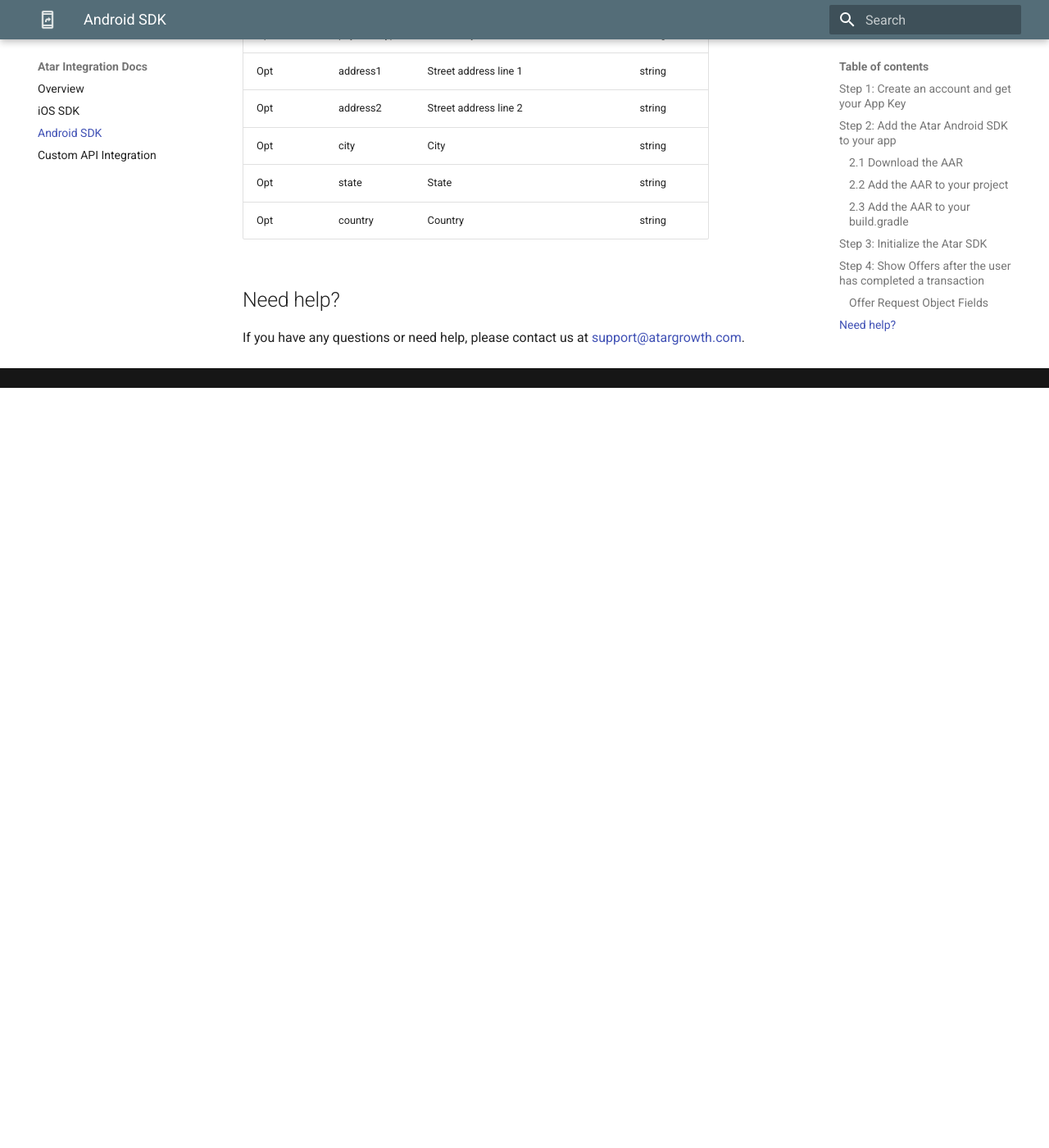
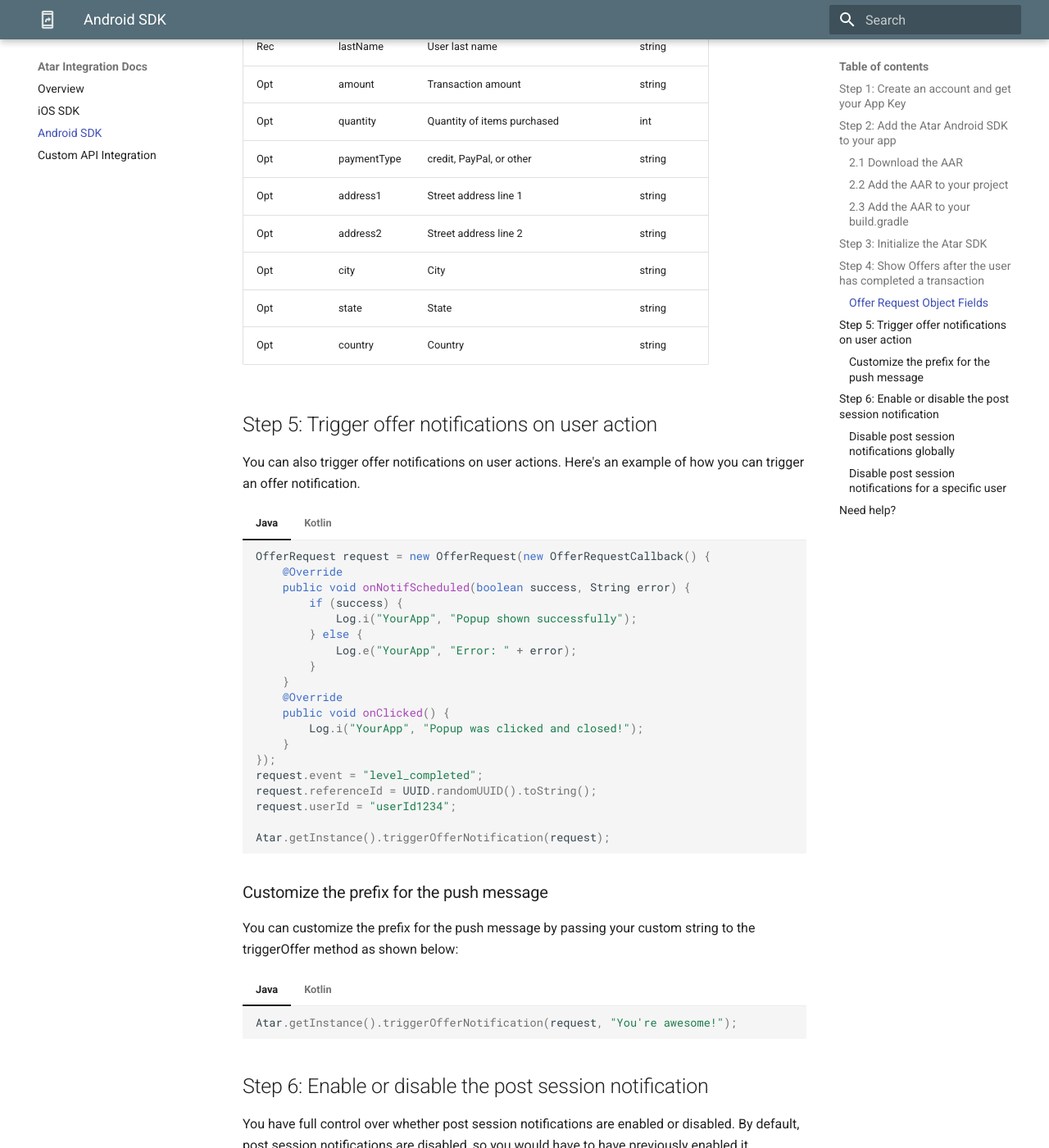
Before and after one commit to Atar-Growth/atar.github.io, an MkDocs documentation site: the page built from docs/android-sdk.md, in a window 1280 px wide and 1400 px high, scrolled down 3119 px. Shown: the whole window at 82% size. Built offline with MkDocs 1.6.1 and Material for MkDocs 9.7.7, drawn with Linux system fonts in a browser that asks for light colours; before the commit the page ends 3592 px from its top, so only the background shows below that; some of the changed text lies outside the part shown.

Commit message:
updated android sdk

````diff
--- a/docs/android-sdk.md
+++ b/docs/android-sdk.md
@@ -16,7 +16,7 @@
 
 ### 2.1 Download the AAR
 
-Download the Atar Android SDK AAR file from here: [https://postintent-hosting.s3.amazonaws.com/atar-sdk-1.0.aar](https://postintent-hosting.s3.amazonaws.com/atar-sdk-1.0.aar)
+Download the Atar Android SDK AAR file from here: [https://postintent-hosting.s3.amazonaws.com/atar-sdk-1.0.1.aar](https://postintent-hosting.s3.amazonaws.com/atar-sdk-1.0.1.aar)
 
 ### 2.2 Add the AAR to your project
 
@@ -77,27 +77,35 @@
 === "Java"
     ```java
     OfferRequest request = new OfferRequest(new OfferRequestCallback() {
-    @Override
-    public void onShown(boolean success, Exception error) {
-        if (success) {
-            Log.i("AtarTestBed", "Popup shown successfully");
-        } else {
-            Log.e("AtarTestBed", "Error: " + error.getMessage());
+        @Override
+        public void onPopupShown(boolean success, String error) {
+            if (success) {
+                Log.i("YourApp", "Popup shown successfully");
+            } else {
+                Log.e("YourApp", "Error: " + error);
+            }
         }
-    }
-    @Override
-    public void onClicked() {
-        Log.i("AtarTestBed", "Interstitial was clicked!");
-    }
+        @Override
+        public void onPopupCanceled() {
+            Log.i("YourApp", "Popup was canceled and closed");
+        }
+        @Override
+        public void onClicked() {
+            Log.i("YourApp", "Popup was clicked and closed!");
+        }
     });
 
     // Complete the information about the user and transaction
+
+    // Required
     request.event = "purchase";
     request.userId = "userId1234";
+    request.referenceId = "12345"; // this is some unique reference ID for the transaction
+
+    // Recommended
     request.email = "user1234@email.com";
     request.phone = "1234567890";
-    // this is some unique reference ID for the transaction
-    request.referenceId = "12345;
+
     request.gender = "M";
     request.dob = "YYYYMMDD";
     request.address1 = "123 Example St";
@@ -114,27 +122,32 @@
 === "Kotlin"
     ```kotlin
     val request = OfferRequest(object : OfferRequestCallback {
-      override fun onShown(success: Boolean, error: Exception?) {
-          if (success) {
-              Log.i("AtarTestBed", "Popup shown successfully")
-          } else {
-              Log.e("AtarTestBed", "Error: " + error?.message)
-          }
-      }
-      override fun onClicked() {
-          Log.i("AtarTestBed", "Interstitial was clicked!")
-      }
+        override fun onPopupShown(success: Boolean, error: String?) {
+            if (success) {
+                Log.i("YourApp", "Popup shown successfully")
+            } else {
+                Log.e("YourApp", "Error: " + error?.message)
+            }
+        }
+        override fun onCanceled() {
+            Log.i("YourApp", "Popup was canceled and closed")
+        }
+        override fun onClicked() {
+            Log.i("YourApp", "Popup was clicked and closed!")
+        }
     })
 
     // Complete the information about the user and transaction
+
+    // Required
     request.event = "purchase";
     request.userId = "userId1234";
+    request.referenceId = "12345"; // this is some unique reference ID for the transaction
+
+    // Recommended
     request.email = "user1234@email.com";
     request.phone = "1234567890";
-    // this is some unique referenced ID for the transaction
-    request.referenceId = "12345";
 
-    .randomUUID().toString();
     request.gender = "M";
     request.dob = "YYYYMMDD";
     request.address1 = "123 Example St";
@@ -174,6 +187,91 @@
 | Opt  | state       | State                                          | string    |
 | Opt  | country     | Country                                        | string    |
 
+## Step 5: Trigger offer notifications on user action
+
+You can also trigger offer notifications on user actions. Here's an example of how you can trigger an offer notification.
+
+=== "Java"
+    ```java
+    OfferRequest request = new OfferRequest(new OfferRequestCallback() {
+        @Override
+        public void onNotifScheduled(boolean success, String error) {
+            if (success) {
+                Log.i("YourApp", "Popup shown successfully");
+            } else {
+                Log.e("YourApp", "Error: " + error);
+            }
+        }
+        @Override
+        public void onClicked() {
+            Log.i("YourApp", "Popup was clicked and closed!");
+        }
+    });
+    request.event = "level_completed";
+    request.referenceId = UUID.randomUUID().toString();
+    request.userId = "userId1234";
+
+    Atar.getInstance().triggerOfferNotification(request);
+    ```
+
+=== "Kotlin"
+    ```kotlin
+    val request = OfferRequest(object : OfferRequestCallback {
+        override fun onNotifScheduled(success: Boolean, error: String?) {
+            if (success) {
+                Log.i("YourApp", "Popup shown successfully")
+            } else {
+                Log.e("YourApp", "Error: " + error?)
+            }
+        }
+        override fun onClicked() {
+            Log.i("YourApp", "Popup was clicked and closed!")
+        }
+    })
+
+    request.event = "level_completed"
+    request.referenceId = UUID.randomUUID().toString()
+    request.userId = "userId1234"
+
+    Atar.getInstance().triggerOfferNotification(request)
+    ```
+
+### Customize the prefix for the push message
+
+You can customize the prefix for the push message by passing your custom string to the triggerOffer method as shown below:
+
+=== "Java"
+    ```java
+    Atar.getInstance().triggerOfferNotification(request, "You're awesome!");
+    ```
+
+=== "Kotlin"
+    ```kotlin
+    Atar.getInstance().triggerOfferNotification(request, "You're awesome!")
+    ```
+
+## Step 6: Enable or disable the post session notification
+
+You have full control over whether post session notifications are enabled or disabled. By default, post session notifications are disabled, so you would have to have previously enabled it.
+
+### Disable post session notifications globally
+
+You can head to the [dashboard settings](https://app.atargrowth.com/settings) and disable post session notifications globally. This will disable post session notifications for all users.
+
+### Disable post session notifications for a specific user
+
+To disable for a specific user, you can use the following method in the SDK whenever. This is persisted in user defaults and will be remembered for the user.
+
+=== "Java"
+    ```java
+    Atar.getInstance().setPostSessionNotifDisabled(true);
+    ```
+
+=== "Kotlin"
+    ```kotlin
+    Atar.getInstance().setPostSessionNotifDisabled(true)
+    ```
+
 ## Need help?
 
 If you have any questions or need help, please contact us at [support@atargrowth.com](mailto:support@atargrowth.com).
````
Also changed, not shown: other parts of docs/android-sdk.md (+3 -3 lines).
